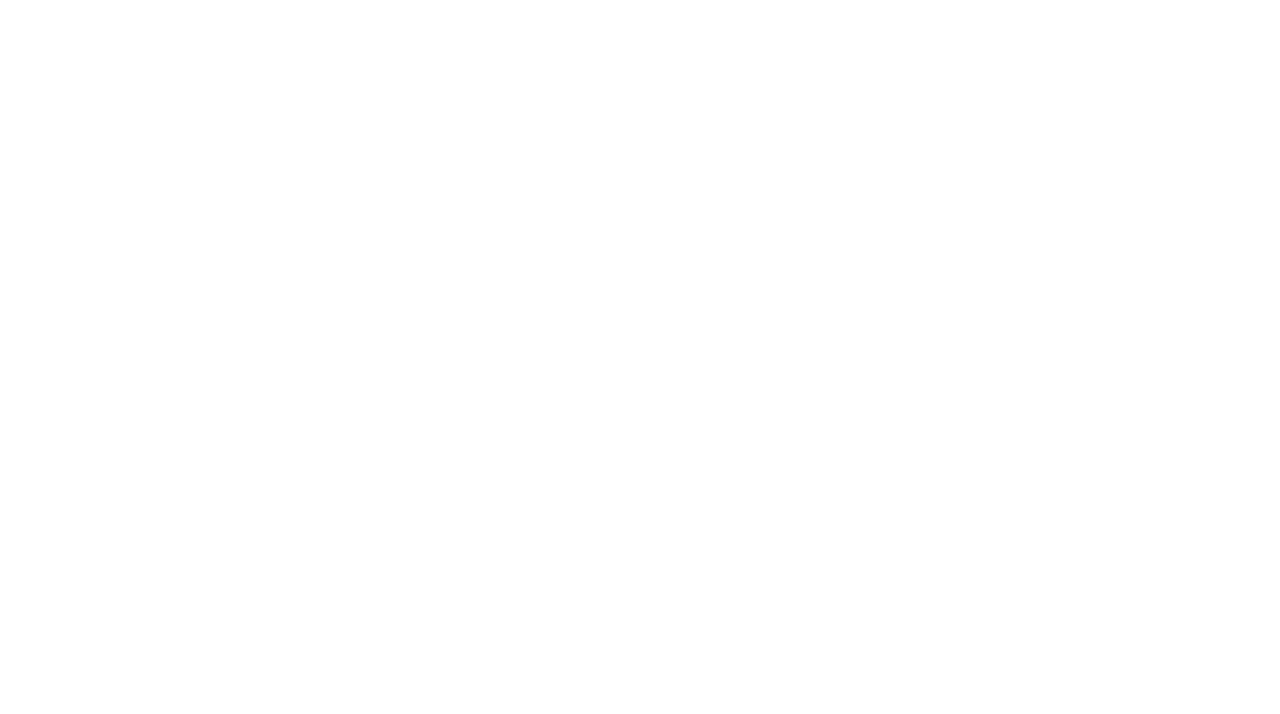
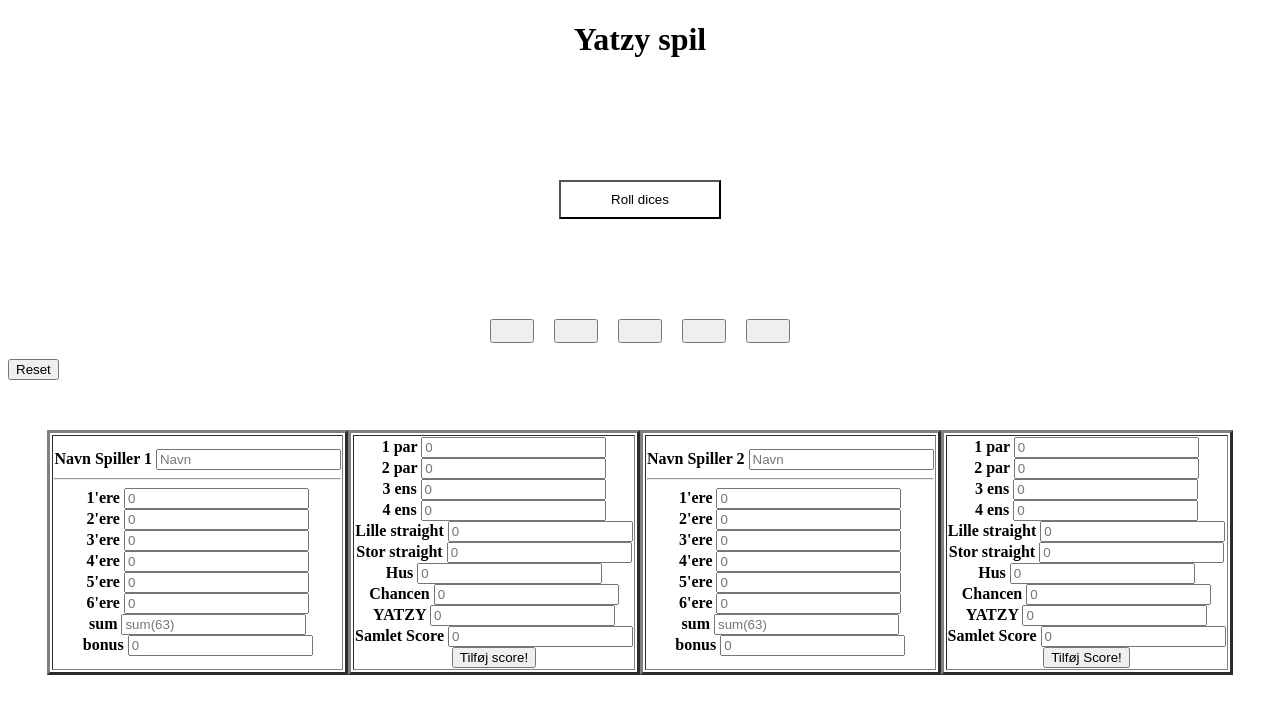
Before and after one commit to Christofferck/ProjectJavaSpil, a plain HTML site: page yatzy.html in a window 1280 px wide. Drawn offline with Linux system fonts and the light colour scheme.

Commit message:
eriks yatzy

```diff
--- a/yatzy.css
+++ b/yatzy.css
@@ -1,10 +1,14 @@
+#formBox {
+  padding: 0.5rem 2rem;
+}
+
 #roll {
   padding-left: 50px;
   padding-right: 50px;
   padding-top: 10px;
   padding-bottom: 10px;
   border-color: black;
-    Background-color: #fff;
+  background-color: #fff;
   text-align: center;
   margin-top: 100px;
 }
@@ -26,41 +30,38 @@ h1 {
 
 #dice1 {
   padding: 10px 20px 10px 20px;
-    background-color: #fff;
-
 }
 
 #dice2 {
   padding: 10px 20px 10px 20px;
-    background-color: #fff;
   margin-left: 20px;
-
 }
 
 #dice3 {
   padding: 10px 20px 10px 20px;
-    background-color: #fff;
   margin-left: 20px;
-
 }
 
 #dice4 {
   padding: 10px 20px 10px 20px;
-    background-color: #fff;
   margin-left: 20px;
-
 }
 
 #dice5 {
   padding: 10px 20px 10px 20px;
-    background-color: #fff;
   margin-left: 20px;
-
 }
 
 #dice6 {
   padding: 10px 20px 10px 20px;
-    background-color: #fff;
   margin-left: 20px;
-
 }
+#skema {
+  display: flex;
+  justify-content: center;
+  margin-top: 50px;
+}
+#msg {
+  display: flex;
+  justify-content: center;
+}
--- a/yatzy.html
+++ b/yatzy.html
@@ -0,0 +1,237 @@
+<!DOCTYPE html>
+<html lang="en">
+  <head>
+    <meta charset="UTF-8" />
+    <meta name="viewport" content="width=device-width, initial-scale=1.0" />
+    <meta http-equiv="X-UA-Compatible" content="ie=edge" />
+    <title>Putting User Input into JS Objects</title>
+    <link rel="stylesheet" href="yatzy.css" />
+  </head>
+  <body>
+    <h1>Yatzy spil</h1>
+    <div id="rollflex">
+        <button id="roll" onclick="rollDice()">Roll dices</button>
+    </div>
+    <section id="dicesection">
+            <button onclick="changeColorD1()" id="dice1" data-index="0" class="dice"></button>
+            <button onclick="changeColorD2()" id="dice2" data-index="1" class="dice"></button>
+            <button onclick="changeColorD3()" id="dice3" data-index="2" class="dice"></button>
+            <button onclick="changeColorD4()" id="dice4" data-index="3" class="dice"></button>
+            <button onclick="changeColorD5()" id="dice5" data-index="4" class="dice"></button>
+    </section>
+    <p id="rules"></p>
+    <button onclick="resetDices()">Reset</button>
+
+    <div id="skema">
+        <table border="3">
+            <tr>
+                <th>
+                    <form class="form">
+                        <div class="formBox">
+                          <label for="person">Navn Spiller 1</label>
+                          <input type="text" id="person" placeholder="Navn" />
+                        </div>
+            <hr>
+                        <div class="formBox">
+                          <label for="1'ere">1'ere</label>
+                          <input type="number" id="1'ere" placeholder="0" />
+                        </div>
+                        <div class="formBox">
+                          <label for="2'ere">2'ere</label>
+                          <input type="number" id="2'ere" placeholder="0" />
+                        </div>
+                        <div class="formBox">
+                          <label for="3'ere">3'ere</label>
+                          <input type="number" id="3'ere" placeholder="0" />
+                        </div>
+                        <div class="formBox">
+                          <label for="4'ere">4'ere</label>
+                          <input type="number" id="4'ere" placeholder="0" />
+                        </div>
+                        <div class="formBox-">
+                          <label for="5'ere">5'ere</label>
+                          <input type="number" id="5'ere" placeholder="0" />
+                        </div>
+                        <div class="formBox">
+                          <label for="6'ere">6'ere</label>
+                          <input type="number" id="6'ere" placeholder="0" />
+                        </div>
+                        <div class="formBox">
+                            <label for="antal">sum</label>
+                            <input type="number" id="antal" placeholder="sum(63)" />
+                          </div>
+                        <div class="formBox">
+                            <label for="bonus">bonus</label>
+                            <input type="number" id="bonus" placeholder="0" />
+                          </div>
+
+                      </th>
+                      </tr>
+
+
+                      <div id="skema">
+                        <table border="3">
+                            <tr>
+                                <th>
+
+
+                            <div class="formBox">
+                              <label for="1 par">1 par</label>
+                              <input type="number" id="1 par" placeholder="0" />
+                            </div>
+                            <div class="formBox">
+                              <label for="2 par">2 par</label>
+                              <input type="number" id="2 par" placeholder="0" />
+                            </div>
+                            <div class="formBox">
+                              <label for="3 ens">3 ens</label>
+                              <input type="number" id="3 ens" placeholder="0" />
+                            </div>
+                            <div class="formBox">
+                              <label for="4 ens">4 ens</label>
+                              <input type="number" id="4 ens" placeholder="0" />
+                            </div>
+                            <div class="formBox">
+                              <label for="Lille straight">Lille straight</label>
+                              <input type="number" id="Lille straight" placeholder="0" />
+                            </div>
+                            <div class="formBox">
+                              <label for="Stor straight-">Stor straight</label>
+                              <input type="number" id="Stor straight" placeholder="0" />
+                            </div>
+                            <div class="formBox">
+                                <label for="Hus">Hus</label>
+                                <input type="number" id="Hus" placeholder="0" />
+                              </div>
+                              <div class="formBox">
+                                <label for="Chancen">Chancen</label>
+                                <input type="number" id="Chancen" placeholder="0" />
+                              </div>
+                              <div class="formBox">
+                                <label for="YATZY">YATZY</label>
+                                <input type="number" id="YATZY" placeholder="0" />
+                              </div>
+                              <div class="formBox">
+                                <label for="Samlet Score">Samlet Score</label>
+                                <input type="number" id="Samlet Score" placeholder="0" />
+                              </div>
+                            <div class="formBox">
+                              <button id="btn">Tilføj score!</button>
+                            </div>
+                            </div>
+                          </form>
+            </th>
+            </tr>
+
+
+            <div id="skema">
+              <table border="3">
+                  <tr>
+                      <th>
+                          <form class="form1">
+                              <div class="form1Box">
+                                <label for="person1">Navn Spiller 2</label>
+                                <input type="text" id="person1" placeholder="Navn" />
+                              </div>
+                  <hr>
+                              <div class="form1Box">
+                                <label for="1'ere1">1'ere</label>
+                                <input type="number" id="1'ere1" placeholder="0" />
+                              </div>
+                              <div class="form1Box">
+                                <label for="2'ere1">2'ere</label>
+                                <input type="number" id="2'ere1" placeholder="0" />
+                              </div>
+                              <div class="form1Box">
+                                <label for="3'ere1">3'ere</label>
+                                <input type="number" id="3'ere1" placeholder="0" />
+                              </div>
+                              <div class="form1Box">
+                                <label for="4'ere1">4'ere</label>
+                                <input type="number" id="4'ere1" placeholder="0" />
+                              </div>
+                              <div class="form1Box">
+                                <label for="5'ere1">5'ere</label>
+                                <input type="number" id="5'ere1" placeholder="0" />
+                              </div>
+                              <div class="form1Box">
+                                <label for="6'ere1">6'ere</label>
+                                <input type="number" id="6'ere1" placeholder="0" />
+                              </div>
+                              <div class="form1Box">
+                                  <label for="antal1">sum</label>
+                                  <input type="number" id="antal1" placeholder="sum(63)" />
+                                </div>
+                              <div class="form1Box">
+                                  <label for="bonus1">bonus</label>
+                                  <input type="number" id="bonus1" placeholder="0" />
+                                </div>
+                              </div>
+
+                           <!-- </form> -->
+                          </th>
+                          </tr>
+
+
+                          <div id="skema">
+                            <table border="3">
+                                <tr>
+                                    <th>
+                                        <!--<form class="form1">-->
+                                  <div class="form1Box">
+                                    <label for="1 par1">1 par</label>
+                                    <input type="number" id="1 par1" placeholder="0" />
+                                  </div>
+                                  <div class="form1Box">
+                                    <label for="2 par1">2 par</label>
+                                    <input type="number" id="2 par1" placeholder="0" />
+                                  </div>
+                                  <div class="form1Box">
+                                    <label for="3 ens1">3 ens</label>
+                                    <input type="number" id="3 ens1" placeholder="0" />
+                                  </div>
+                                  <div class="form1Box">
+                                    <label for="4 ens1">4 ens</label>
+                                    <input type="number" id="4 ens1" placeholder="0" />
+                                  </div>
+                                  <div class="form1Box">
+                                    <label for="Lille straight1">Lille straight</label>
+                                    <input type="number" id="Lille straight1" placeholder="0" />
+                                  </div>
+                                  <div class="form1Box">
+                                    <label for="Stor straight1">Stor straight</label>
+                                    <input type="number" id="Stor straight1" placeholder="0" />
+                                  </div>
+                                  <div class="form1Box">
+                                      <label for="Hus1">Hus</label>
+                                      <input type="number" id="Hus1" placeholder="0" />
+                                    </div>
+                                    <div class="form1Box">
+                                      <label for="Chancen1">Chancen</label>
+                                      <input type="number" id="Chancen1" placeholder="0" />
+                                    </div>
+                                    <div class="form1Box">
+                                      <label for="YATZY1">YATZY</label>
+                                      <input type="number" id="YATZY1" placeholder="0" />
+                                    </div>
+                                    <div class="form1Box">
+                                      <label for="Samlet Score1">Samlet Score</label>
+                                      <input type="number" id="Samlet Score1" placeholder="0" />
+                                    </div>
+                                  <div class="form1Box">
+                                    <button id="btn1">Tilføj Score!</button>
+                                  </div>
+                                </form>
+                              </th>
+                            </tr>
+                </table>
+              </div>
+
+                  <div id="msg">
+                    <pre id="pre"></pre>
+                    <pre id ="pre1"></pre>
+                  </div>
+
+  </body>
+  <script src="yatzy.js"></script>
+</html>
--- a/yatzy.js
+++ b/yatzy.js
@@ -0,0 +1,158 @@
+var dice = new Array(0, 0, 0, 0, 0);
+var hold = new Array(0, 0, 0, 0, 0);
+let turn = 0;
+
+function rollDice() {
+  if (turn < 3) {
+    for (i = 0; i < 5; i++) {
+      if (hold[i] == 0) {
+        dice[i] = Math.floor(Math.random() * 5) + 1;
+        document.getElementById("dice" + i) + dice[i];
+      }
+    }
+    turn = ++turn;
+    document.getElementById("dice1").innerHTML = dice[0];
+    document.getElementById("dice2").innerHTML = dice[1];
+    document.getElementById("dice3").innerHTML = dice[2];
+    document.getElementById("dice4").innerHTML = dice[3];
+    document.getElementById("dice5").innerHTML = dice[4];
+  } else {
+    document.getElementById("rules").innerHTML =
+      "Ikke flere kast"; /*
+        document.getElementById("dice1").innerHTML = "";
+        document.getElementById("dice2").innerHTML = "";
+        document.getElementById("dice3").innerHTML = "";
+        document.getElementById("dice4").innerHTML = "";
+        document.getElementById("dice5").innerHTML = "";*/
+  }
+  var dices = document.getElementsByClassName("dice");
+  for (var z = 0; z < dices.length; z++) {
+    dices[z].addEventListener("click", function () {
+      hold[this.dataset.index] = hold[this.dataset.index] == 0 ? 1 : 0;
+    });
+  }
+}
+
+function changeColorD1() {
+  document.getElementById("dice1").style.backgroundColor = "lightgreen";
+}
+
+function changeColorD2() {
+  document.getElementById("dice2").style.backgroundColor = "lightgreen";
+}
+
+function changeColorD3() {
+  document.getElementById("dice3").style.backgroundColor = "lightgreen";
+}
+
+function changeColorD4() {
+  document.getElementById("dice4").style.backgroundColor = "lightgreen";
+}
+
+function changeColorD5() {
+  document.getElementById("dice5").style.backgroundColor = "lightgreen";
+}
+
+function resetDices() {
+  (i % 3 == 0) resetData();
+}
+
+/* Dette var et forsøg på at lave cookie banner
+const cookieContainer = document.querySelector(".cookie-container");
+const cookieButton = document.querySelector(".cookie-btn");
+cookieButton.addEventListener("click", () => {
+  cookieContainer.classList.remove("active");
+  localStorage.setItem("cookieBannerDisplayed", "true");
+});
+setTimeout(() => {
+  if (!localStorage.getItem("cookieBannerDisplayed")) {
+    cookieContainer.classList.add("active");
+  }
+}, 20);
+*/
+
+let navne = [];
+
+const addNavn = (ev) => {
+  ev.preventDefault(); //to stop the form submitting
+  let navn = {
+    //id: Date.now(),
+    person: document.getElementById("person").value,
+    etere: document.getElementById("1'ere").value,
+    toere: document.getElementById("2'ere").value,
+    treere: document.getElementById("3'ere").value,
+    firere: document.getElementById("4'ere").value,
+    femmere: document.getElementById("5'ere").value,
+    seksere: document.getElementById("6'ere").value,
+    antal: document.getElementById("antal").value,
+    bonus: document.getElementById("bonus").value,
+
+    "1 par": document.getElementById("1 par").value,
+    "2 par": document.getElementById("2 par").value,
+    "3 ens": document.getElementById("3 ens").value,
+    "4 ens": document.getElementById("4 ens").value,
+    "Lille straight": document.getElementById("Lille straight").value,
+    "Stor straight": document.getElementById("Stor straight").value,
+    Hus: document.getElementById("Hus").value,
+    Chancen: document.getElementById("Chancen").value,
+    YATZY: document.getElementById("YATZY").value,
+    "Samlet Score": document.getElementById("Samlet Score").value,
+  };
+  navne.push(navn);
+  document.forms[0].reset(); // sletter input så inputfeldter er klar til næste spil
+  document.querySelector(".form").reset();
+
+  //viser diverse navn+score på dokumentet
+  console.warn("added", { navne });
+  let pre = document.querySelector("#msg #pre");
+  pre.textContent = "\n" + JSON.stringify(navne, "\t", 2);
+
+  //Gemmer alt info i localStorage
+  localStorage.setItem("MyNavnList", JSON.stringify(navne));
+};
+document.addEventListener("DOMContentLoaded", () => {
+  document.getElementById("btn").addEventListener("click", addNavn);
+});
+
+let navne2 = [];
+
+const addNavn2 = (ev) => {
+  ev.preventDefault(); //to stop the form submitting
+  let navn2 = {
+    //id: Date.now(),
+    person: document.getElementById("person1").value,
+    etere: document.getElementById("1'ere1").value,
+    toere: document.getElementById("2'ere1").value,
+    treere: document.getElementById("3'ere1").value,
+    firere: document.getElementById("4'ere1").value,
+    femmere: document.getElementById("5'ere1").value,
+    seksere: document.getElementById("6'ere1").value,
+    antal: document.getElementById("antal1").value,
+    bonus: document.getElementById("bonus1").value,
+
+    "1 par": document.getElementById("1 par1").value,
+    "2 par": document.getElementById("2 par1").value,
+    "3 ens": document.getElementById("3 ens1").value,
+    "4 ens": document.getElementById("4 ens1").value,
+    "Lille straight": document.getElementById("Lille straight1").value,
+    "Stor straight": document.getElementById("Stor straight1").value,
+    Hus: document.getElementById("Hus1").value,
+    Chancen: document.getElementById("Chancen1").value,
+    YATZY: document.getElementById("YATZY1").value,
+    "Samlet Score": document.getElementById("Samlet Score1").value,
+  };
+  navne2.push(navn2);
+  document.forms[0].reset(); // sletter input så inputfeldter er klar til næste spil
+  document.querySelector(".form1").reset();
+
+  //viser diverse navn+score på dokumentet
+  console.warn("added", { navne2 });
+  let pre = document.querySelector("#msg #pre1");
+  pre.textContent = "\n" + JSON.stringify(navne2, "\t", 2);
+
+  //Gemmer alt info i localStorage
+  localStorage.setItem("MyNavn2List", JSON.stringify(navne2));
+};
+document.addEventListener("DOMContentLoaded", () => {
+  document.getElementById("btn1").addEventListener("click", addNavn2);
+});
```
Lines whose indentation alone changed are shown as unchanged.
